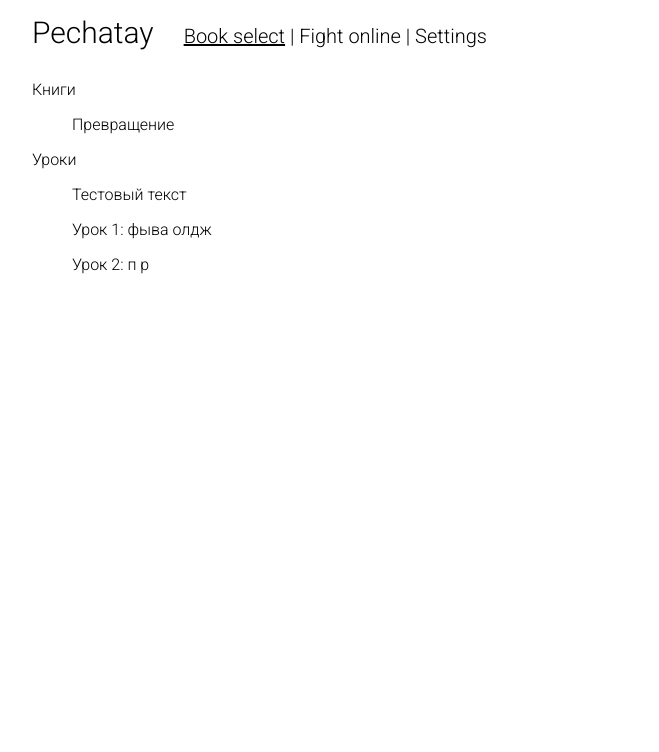
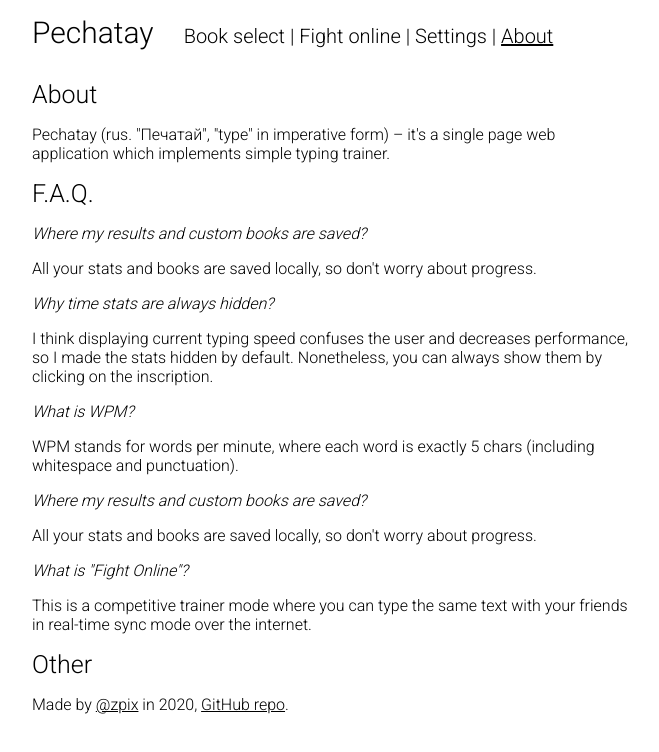
Before and after one commit to zpix1/pechatay, a Vue app: page /about in a window 1280 px wide. Before the commit this address led to /. Shown: the top 752 px of the page, without its empty margins (308-967 px from the left). Built offline with nearby package versions, Linux system fonts and the light colour scheme.

Commit message:
about added

```diff
--- a/src/App.vue
+++ b/src/App.vue
@@ -11,7 +11,8 @@
             >Fight online</router-link
           >
           |
-          <a :class="{ 'g-text-button': true, 'router-link-active': settings }" @click="settings = true">Settings</a>
+          <a :class="{ 'g-text-button': true, 'router-link-active': settings }" @click="settings = true">Settings</a> |
+          <router-link class="g-text-button" to="/about">About</router-link>
         </div>
         <router-view :key="$route.path" />
       </div>
--- a/src/assets/main.css
+++ b/src/assets/main.css
@@ -22,12 +22,26 @@ body {
   overflow: auto;
 }
 
+a {
+  color: black;
+}
+
+.g-header {
+  font-size: 25px;
+  margin-bottom: 10px;
+}
+
+.g-subtitle {
+  font-size: 20px;
+  margin-top: 10px;
+  margin-bottom: 10px;
+}
+
 .g-text-button {
   text-decoration: none;
   cursor: pointer;
   color: var(--font-color);
 }
-
 
 .g-typing {
   border: 1px solid var(--font-color);
--- a/src/router/index.js
+++ b/src/router/index.js
@@ -1,6 +1,7 @@
 import {createWebHistory, createRouter} from "vue-router";
 import TyperMenu from "@/views/TyperMenu.vue";
 import BookSelect from "@/views/BookSelect.vue";
+import About from "@/views/About";
 
 const routes = [
   {
@@ -15,6 +16,11 @@ const routes = [
     props: true
   },
   {
+    path: "/about",
+    name: "About",
+    component: About
+  },
+  {
     path: "/:pathMatch(.*)*",
     redirect: "/"
   }
--- /dev/null
+++ b/src/views/About.vue
@@ -0,0 +1,65 @@
+<template>
+<div>
+  <div class="g-header">About</div>
+  <p>
+    Pechatay (rus. "Печатай", "type" in imperative form) &ndash; it's a single page web application which implements
+    simple typing trainer.
+  </p>
+
+  <div class="g-header">F.A.Q.</div>
+  <p class="question">
+    Where my results and custom books are saved?
+  </p>
+  <p class="answer">
+    All your stats and books are saved locally, so don't worry about progress.
+  </p>
+
+  <p class="question">
+    Why time stats are always hidden?
+  </p>
+  <p class="answer">
+    I think displaying current typing speed confuses the user and decreases performance, so I made the stats hidden by default.
+    Nonetheless, you can always show them by clicking on the inscription.
+  </p>
+
+  <p class="question">
+    What is WPM?
+  </p>
+  <p class="answer">
+    WPM stands for words per minute, where each word is exactly 5 chars (including whitespace and punctuation).
+  </p>
+
+  <p class="question">
+    Where my results and custom books are saved?
+  </p>
+  <p class="answer">
+    All your stats and books are saved locally, so don't worry about progress.
+  </p>
+
+  <p class="question">
+    What is "Fight Online"?
+  </p>
+  <p class="answer">
+    This is a competitive trainer mode where you can type the same text with your friends
+    in real-time sync mode over the internet.
+  </p>
+
+  <div class="g-header">Other</div>
+  <p>
+    Made by <a target="_blank" rel="noopener noreferrer" href="https://github.com/zpix1/">@zpix</a> in 2020,
+    <a target="_blank" rel="noopener noreferrer" href="https://github.com/zpix1/pechatay">GitHub repo</a>.
+  </p>
+</div>
+</template>
+
+<script>
+export default {
+  name: "About"
+};
+</script>
+
+<style scoped>
+.question {
+  font-style: italic;
+}
+</style>
--- a/src/views/Settings.vue
+++ b/src/views/Settings.vue
@@ -3,9 +3,9 @@
     <div class="modal" ref="modal">
       <div class="modal-content">
         <span class="close" @click="$emit('close')">&times;</span>
-        <div class="header">Settings</div>
+        <div class="g-header">Settings</div>
 
-        <div class="setting-title">Theme</div>
+        <div class="g-subtitle">Theme</div>
         <div class="select-div">
           <div v-for="v in $store.state.settingsTemplate.theme" :key="v">
           <span
@@ -15,7 +15,7 @@
           </div>
         </div>
 
-        <div class="setting-title">Typer font</div>
+        <div class="g-subtitle">Typer font</div>
         <div class="select-div">
           <div v-for="v in $store.state.settingsTemplate.font" :key="v">
             <span
@@ -28,7 +28,7 @@
           Алая вспышка осветила силуэт зазубренного крыла...
         </p>
 
-        <div class="setting-title">Type mode</div>
+        <div class="g-subtitle">Type mode</div>
         <div class="select-div">
           <div v-for="v in $store.state.settingsTemplate.typeMode" :key="v">
             <span
@@ -94,17 +94,6 @@ export default {
   cursor: pointer;
 }
 
-.header {
-  font-size: 25px;
-  margin-bottom: 10px;
-}
-
-.setting-title {
-  font-size: 20px;
-  margin-top: 10px;
-  margin-bottom: 10px;
-}
-
 .select-div {
   border: 1px solid var(--font-color);
   padding: 5px;
```
